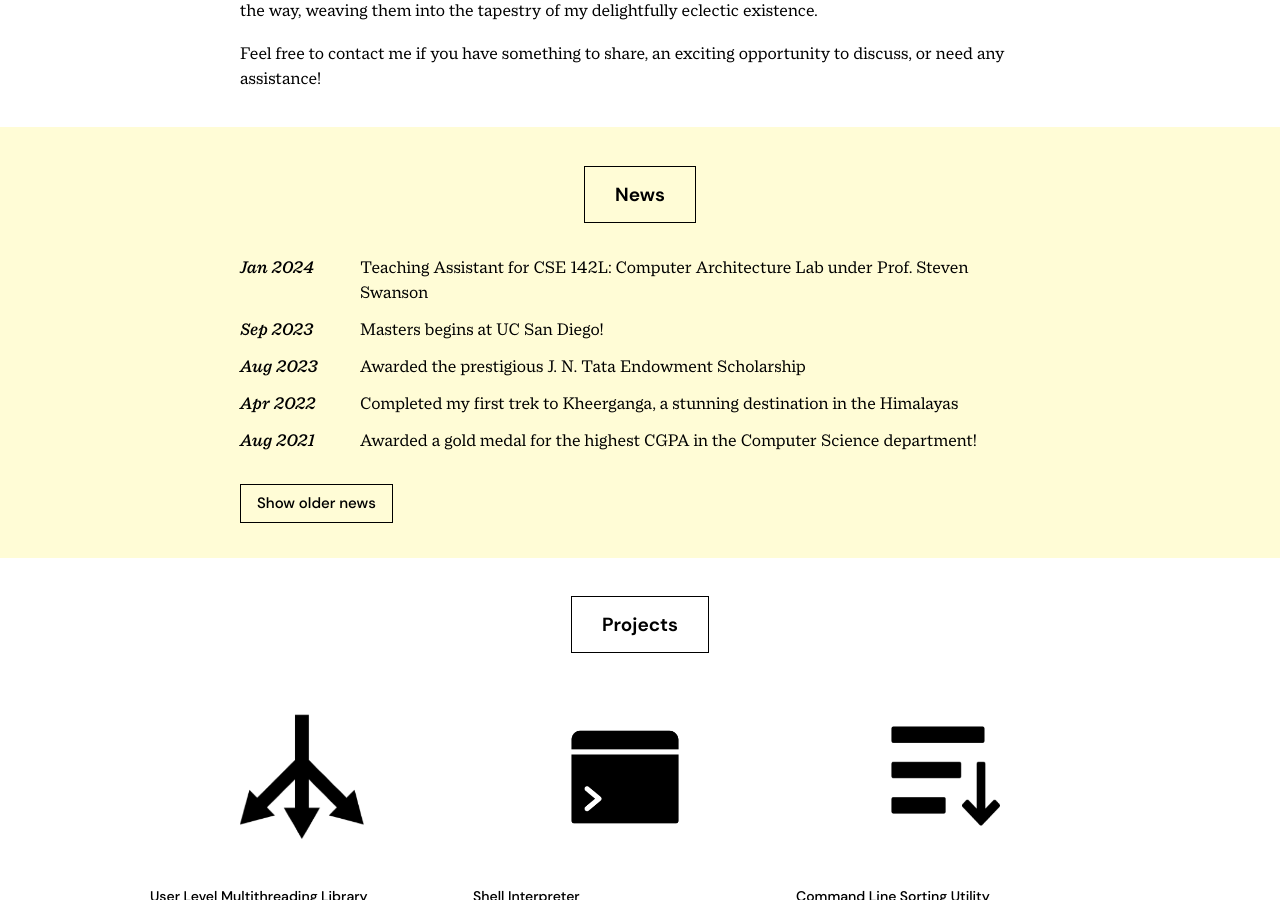
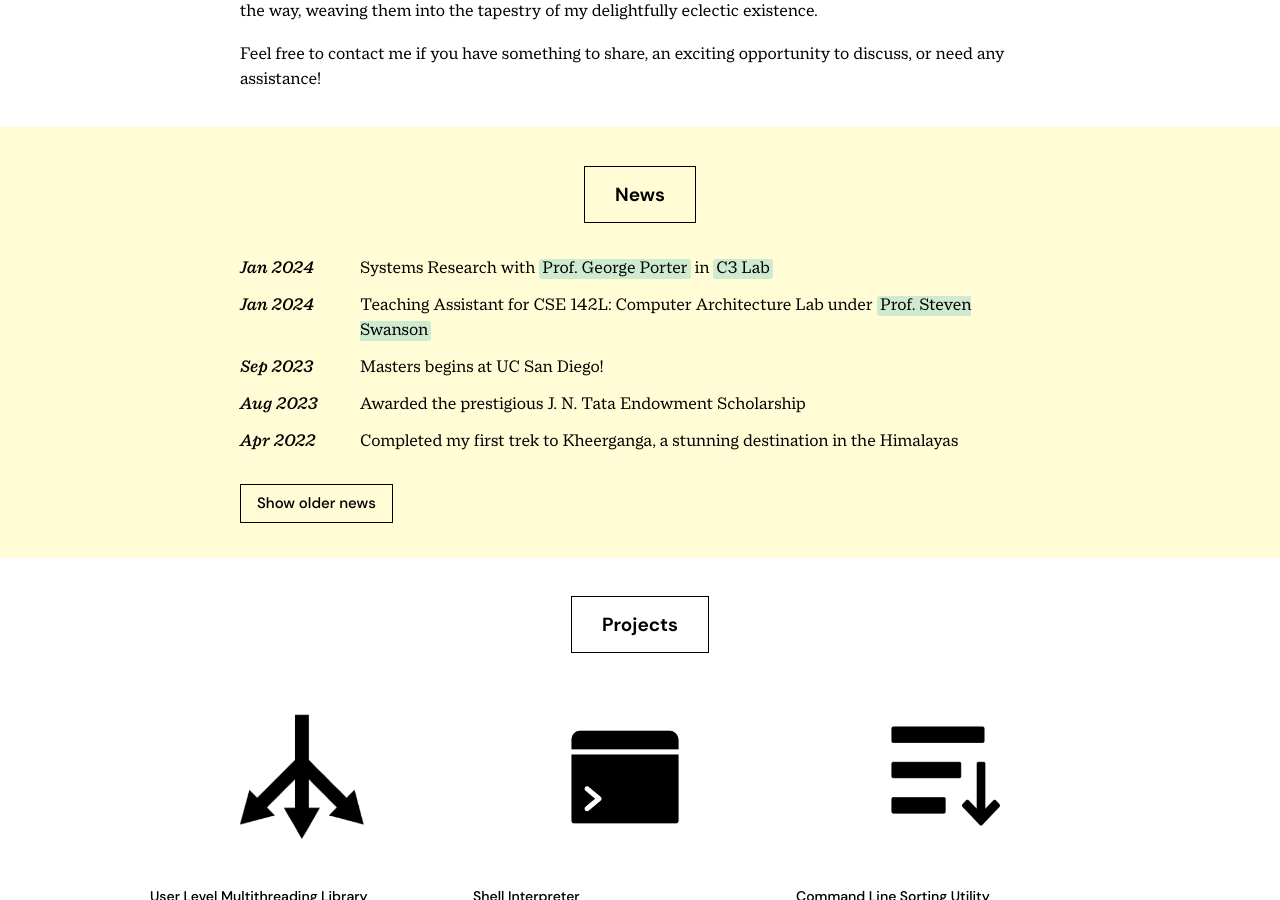
Before and after one commit to mayank-02/mayank-02.github.io, a Jekyll site: the page built from index.html, in a window 1280 px wide and 900 px high, scrolled down 772 px. Built offline with Jekyll 4.4.1, drawn with Linux system fonts in a browser that asks for light colours; nearby versions of some CDN libraries; some web fonts are replaced; a style sheet for code colours, icons or effects is not loaded.

Commit message:
Add C3 lab research in timeline

```diff
--- a/_data/news.yml
+++ b/_data/news.yml
@@ -1,5 +1,8 @@
 - date: Jan 2024
-  text: 'Teaching Assistant for CSE 142L: Computer Architecture Lab under Prof. Steven Swanson'
+  text: 'Systems Research with [Prof. George Porter](https://cseweb.ucsd.edu/~gmporter) in [C3 Lab](https://c3lab.net)'
+
+- date: Jan 2024
+  text: 'Teaching Assistant for CSE 142L: Computer Architecture Lab under [Prof. Steven Swanson](https://swanson.ucsd.edu)'
 
 - date: Sep 2023
   text: Masters begins at UC San Diego!
```
